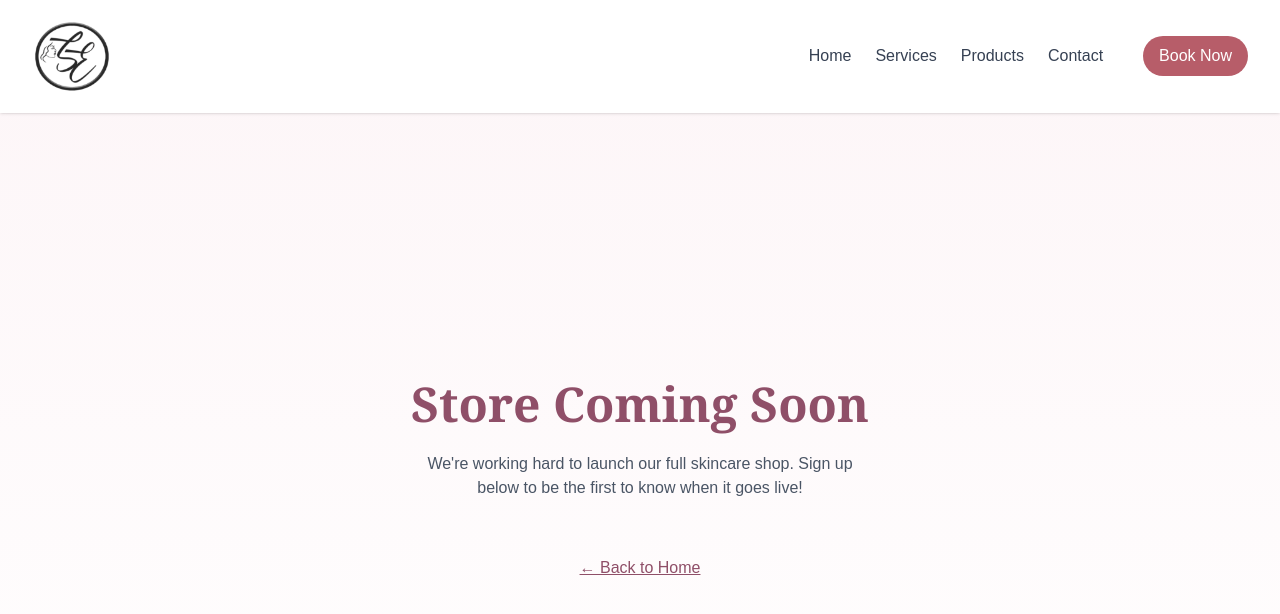
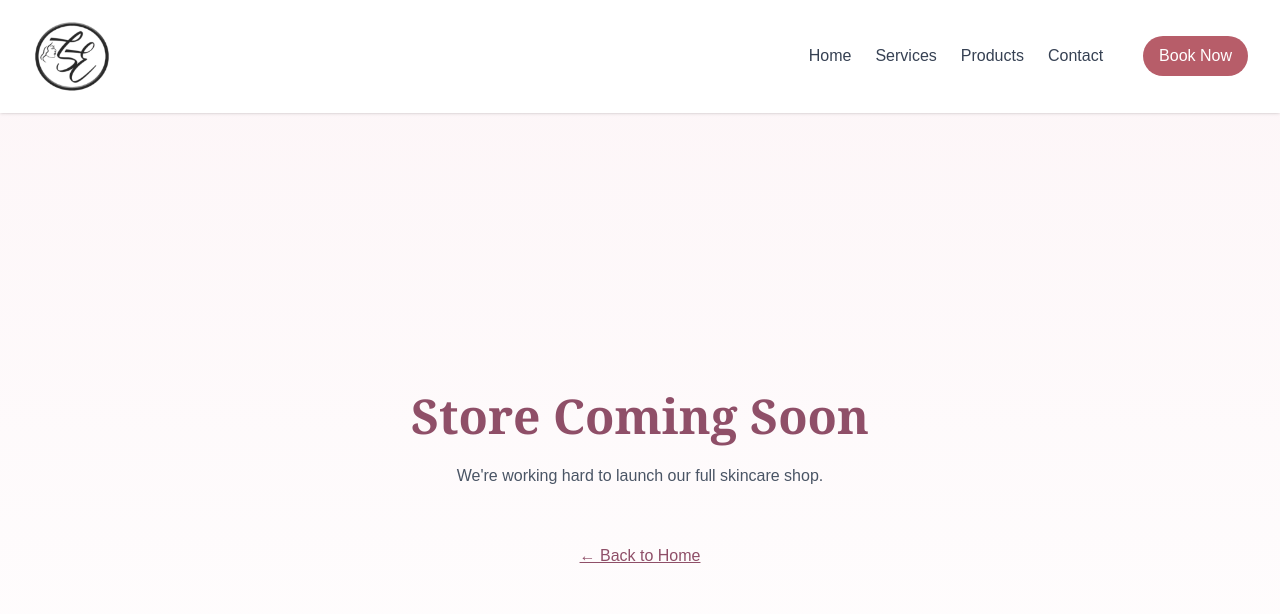
Before and after one commit to gtech29/stelesthetics, a Next.js app: page /coming-soon in a window 1280 px wide. Shown: the top 614 px of the page. Built offline with nearby package versions, Linux system fonts and the light colour scheme.

Commit message:
updated coming-soon

```diff
--- a/src/app/coming-soon/page.tsx
+++ b/src/app/coming-soon/page.tsx
@@ -17,8 +17,7 @@ export default function ComingSoonPage() {
           Store Coming Soon
         </h1>
         <p className="text-center text-gray-600 mb-8 max-w-md">
-          We&#39;re working hard to launch our full skincare shop. Sign up below to
-          be the first to know when it goes live!
+          We&#39;re working hard to launch our full skincare shop.
         </p>
         {/* <form
           action="https://formspree.io/f/yourFormID"
```
